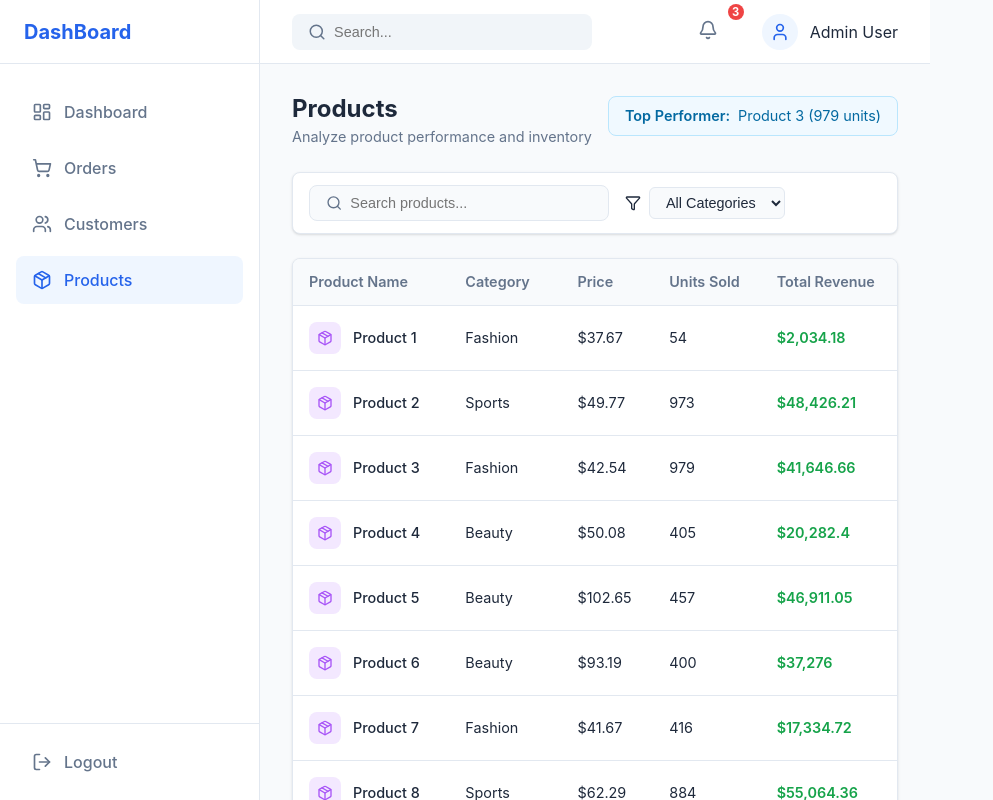
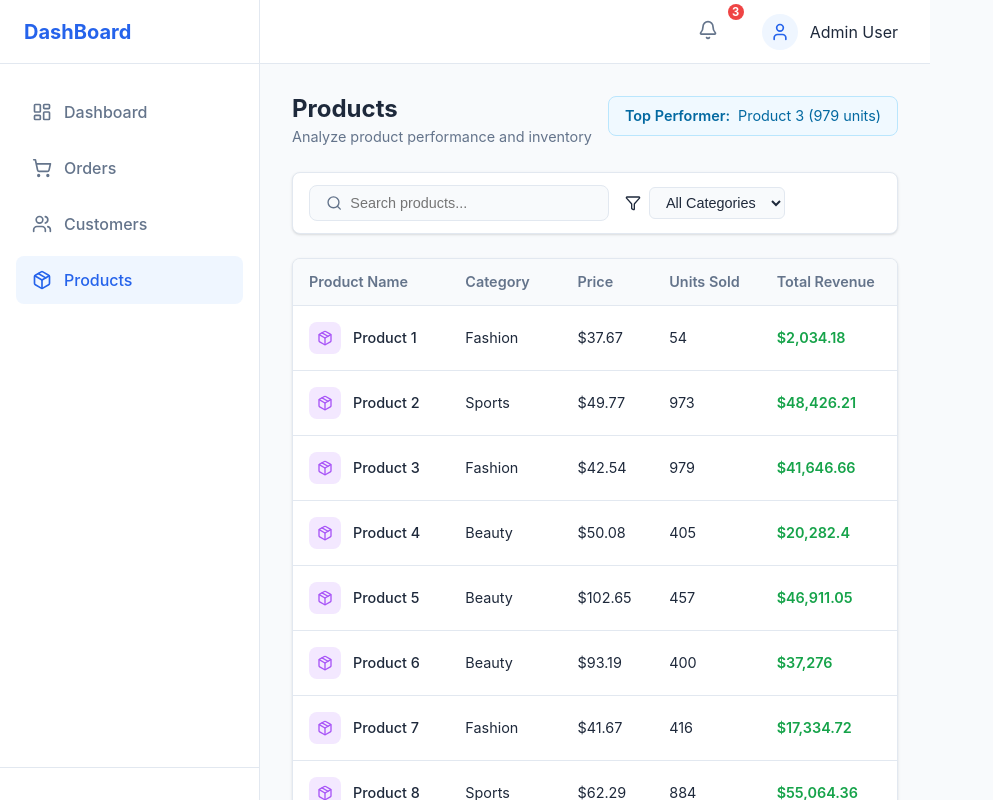
Before and after one commit to Archis009/React-Dashboard, a React (Vite) app: page /products in a window 1280 px wide. Shown: the whole page, without its empty margins (0-993 px from the left). Built offline with nearby package versions, Linux system fonts and the light colour scheme.

Commit message:
chore: Remove search bar from Topbar and logout button from Sidebar.

```diff
--- a/src/components/Layout/Sidebar.jsx
+++ b/src/components/Layout/Sidebar.jsx
@@ -38,10 +38,7 @@ const Sidebar = () => {
         </ul>
       </nav>
       <div className="sidebar-footer">
-        <button className="logout-btn">
-          <LogOut size={20} />
-          <span>Logout</span>
-        </button>
+        {/* Logout button removed as per request */}
       </div>
     </div>
   );
--- a/src/components/Layout/Topbar.jsx
+++ b/src/components/Layout/Topbar.jsx
@@ -5,9 +5,8 @@ import '../../styles/layout.css';
 const Topbar = () => {
   return (
     <header className="topbar">
-      <div className="search-bar">
-        <Search size={20} className="search-icon" />
-        <input type="text" placeholder="Search..." />
+      <div className="search-bar" style={{ visibility: 'hidden' }}>
+        {/* Search bar removed as per request, keeping div for layout spacing if needed or just remove content */}
       </div>
       <div className="topbar-actions">
         <button className="icon-btn">
```
